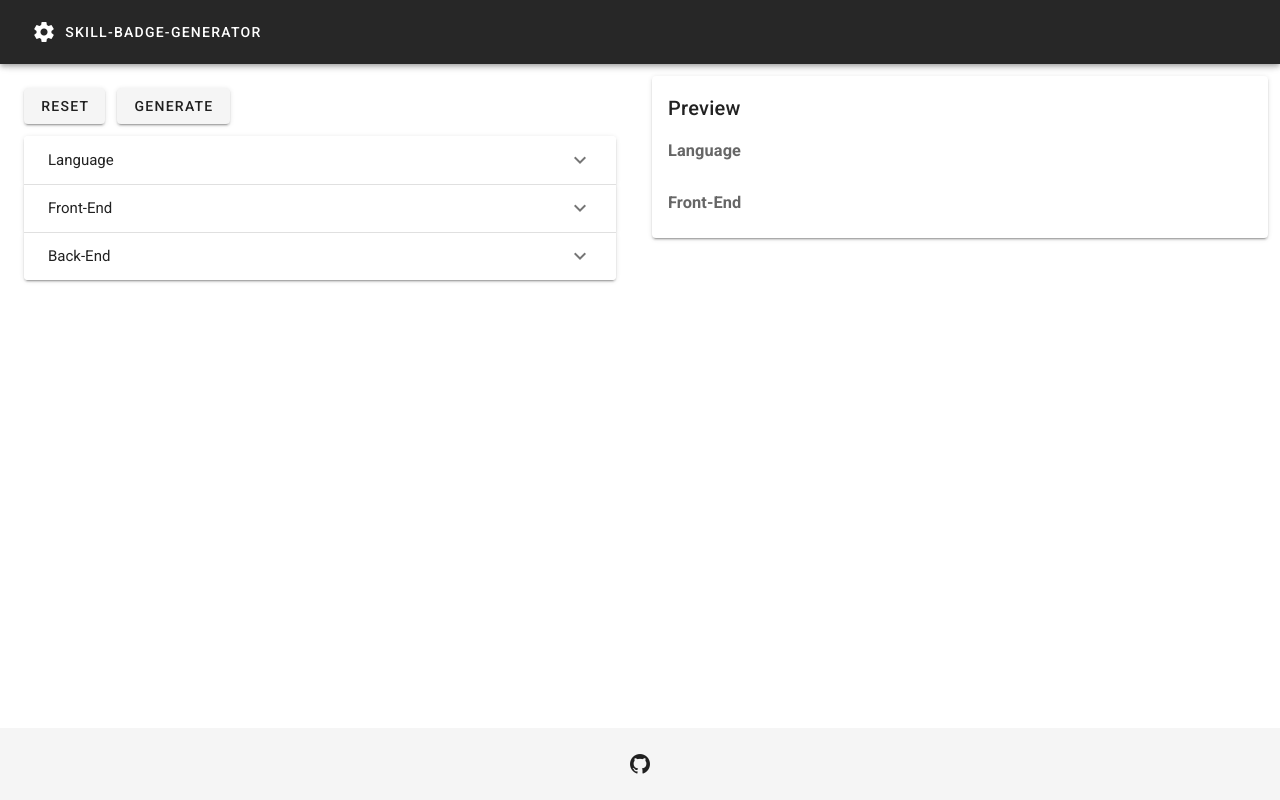
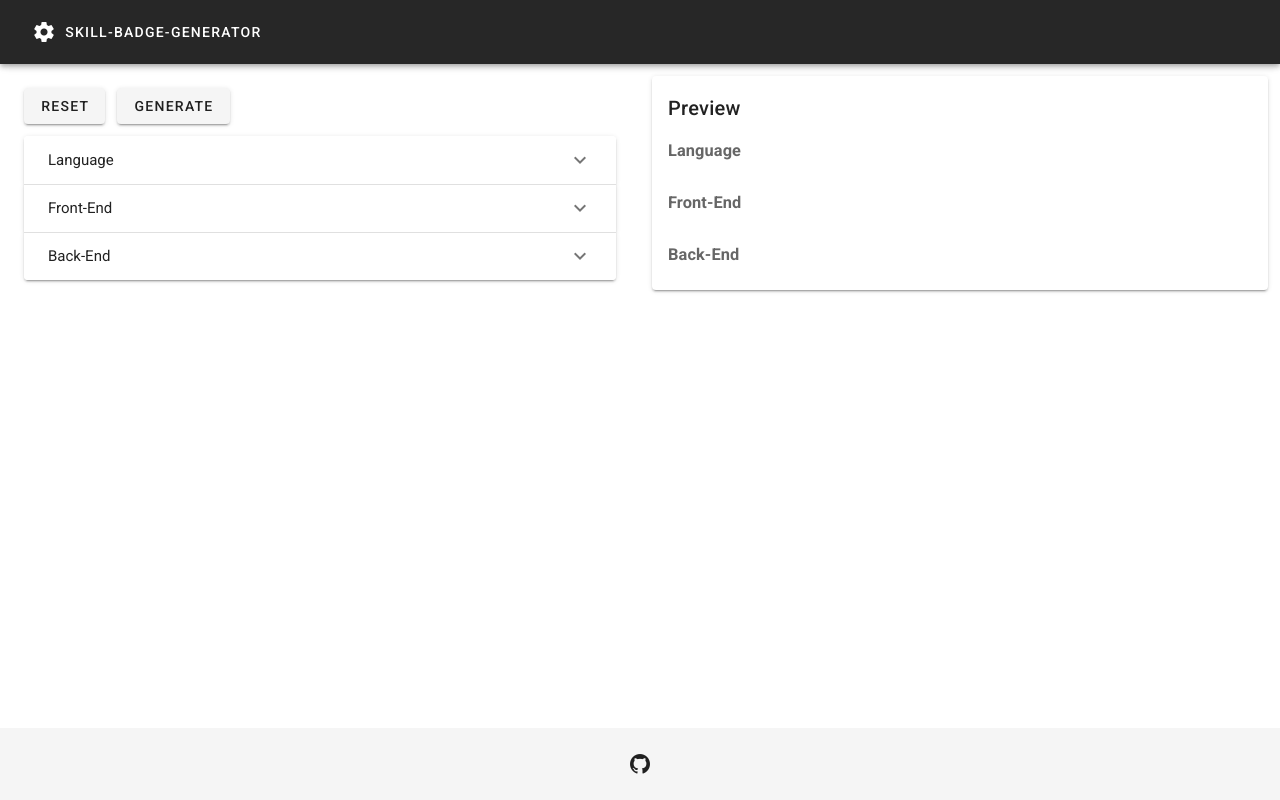
Before and after one commit to proceane/skill-badge-generator, a Vue app: page / in a window 1280 px wide. Built offline with nearby package versions, Linux system fonts and the light colour scheme.

Commit message:
add Back Skill in Preview Area

```diff
--- a/src/components/PreviewArea.vue
+++ b/src/components/PreviewArea.vue
@@ -10,6 +10,11 @@
       <br>
       <h3 class="mb-2">Front-End</h3>
       <div id="front-end-preview-area" v-html="frontSkillList">
+      </div>
+
+      <br>
+      <h3 class="mb-2">Back-End</h3>
+      <div id="back-end-preview-area" v-html="backSkillList">
       </div>
     </v-card-text>
 
@@ -25,6 +30,9 @@ export default {
     frontSkillList: {
       type: String
     },
+    backSkillList: {
+      type: String
+    }
   },
 }
 </script>
```
